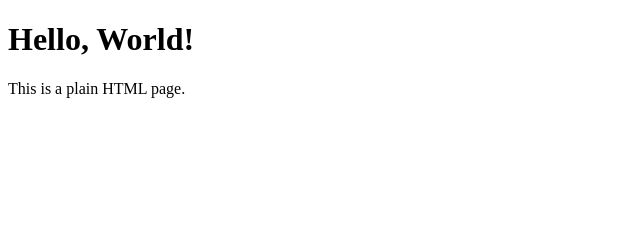
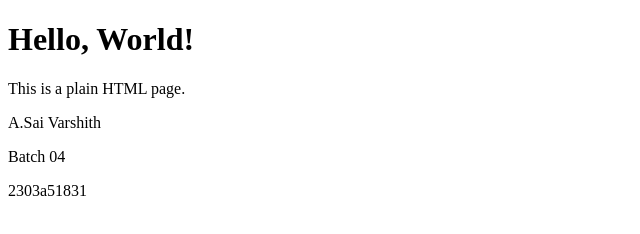
Before and after one commit to 2303a51831/myportfolio, a plain HTML site: page index.html in a window 1280 px wide. Shown: the whole page, without its empty margins (0-640 px from the left). Drawn offline with Linux system fonts and the light colour scheme.

Commit message:
Update index.html

```diff
--- a/index.html
+++ b/index.html
@@ -7,5 +7,8 @@
 <body>
     <h1>Hello, World!</h1>
     <p>This is a plain HTML page.</p>
+    <p>A.Sai Varshith</p>
+    <p>Batch 04</p>
+    <p>2303a51831</p>
 </body>
 </html>
```
